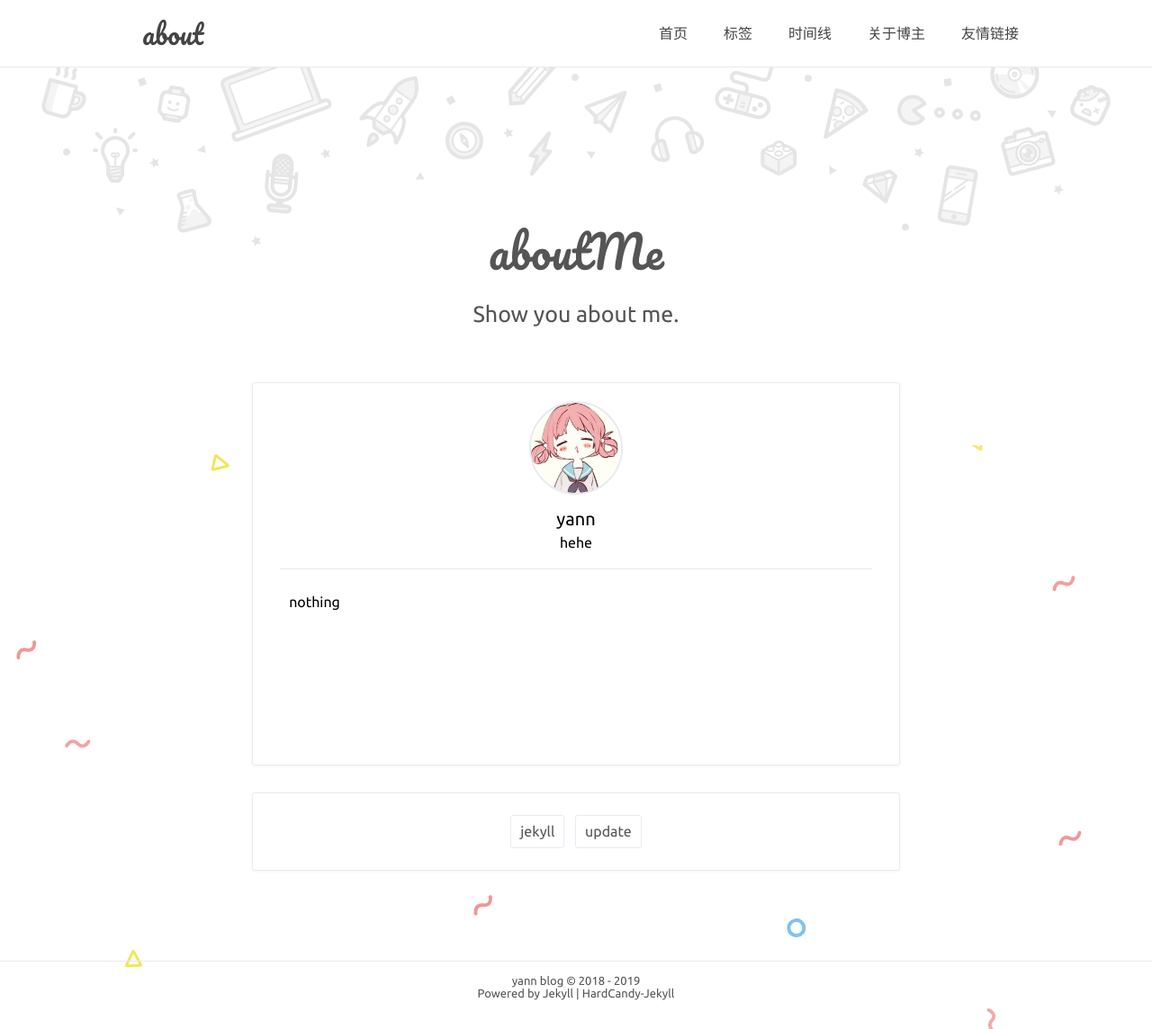
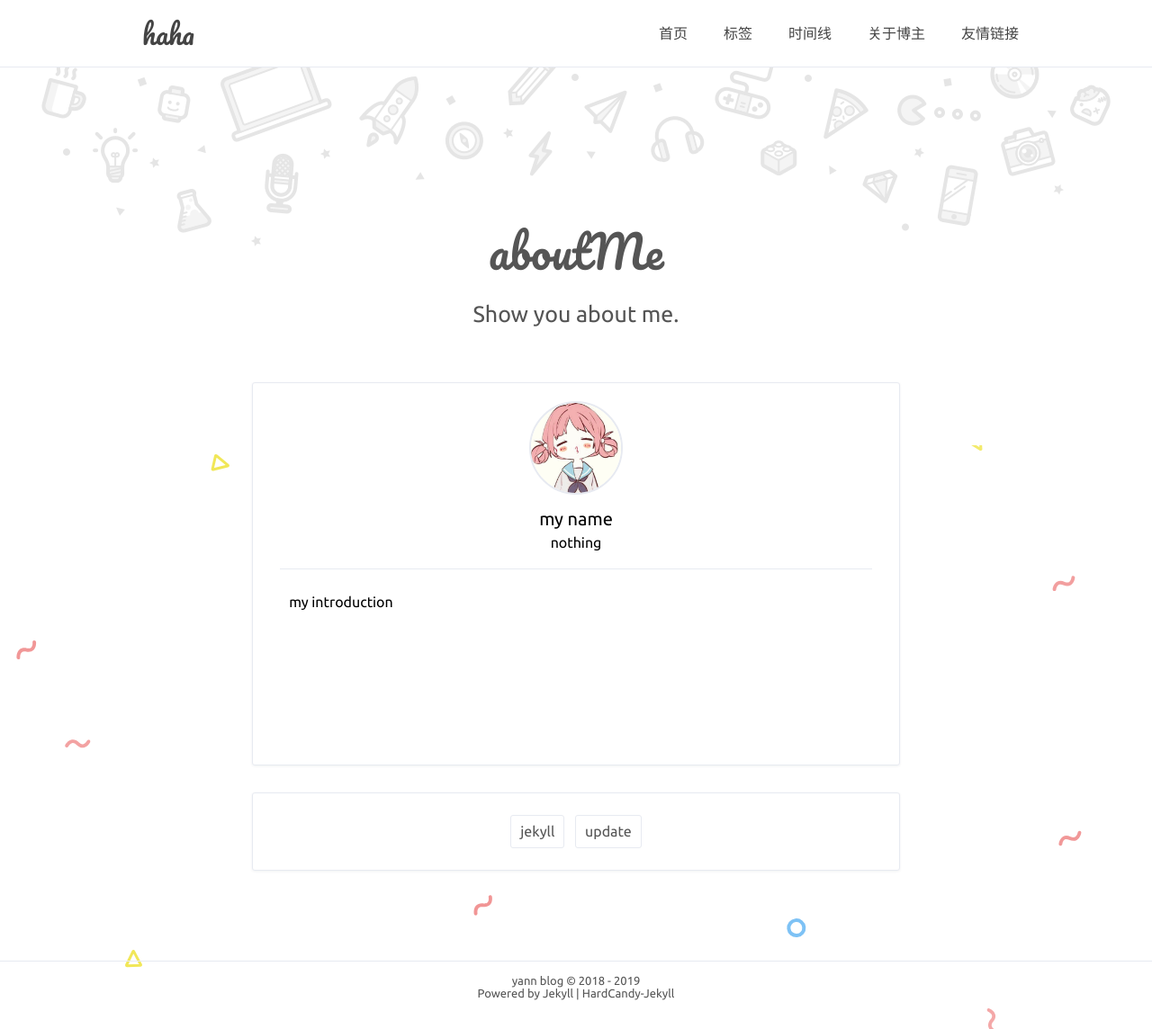
Before and after one commit to Yann-Liu-Yiyang/Yann-Liu-Yiyang.github.io, a Jekyll site: the page built from about.html, in a window 1280 px wide. Shown: the whole page at 90% size. Built offline with Jekyll 4.4.1, drawn with Linux system fonts in a browser that asks for light colours; comment, search, counter and statistics services are not loaded.

Commit message:
Update _config.yml

```diff
--- a/_config.yml
+++ b/_config.yml
@@ -14,12 +14,12 @@ nav: # 最佳体验 六个标签 且最好每个标签不超过4中文字
 
 # 博主
 author: true
-name: 'yann'
+name: 'my name'
 NickName: 'lyy'
-webtitle: 'about'
-bio: 'hehe'
+webtitle: 'haha'
+bio: 'nothing'
 about: true
-aboutyou: 'nothing'
+aboutyou: 'my introduction'
 portraits: '/assets/profile.jpeg' # your portraits image file path
 
 # SNS
```
